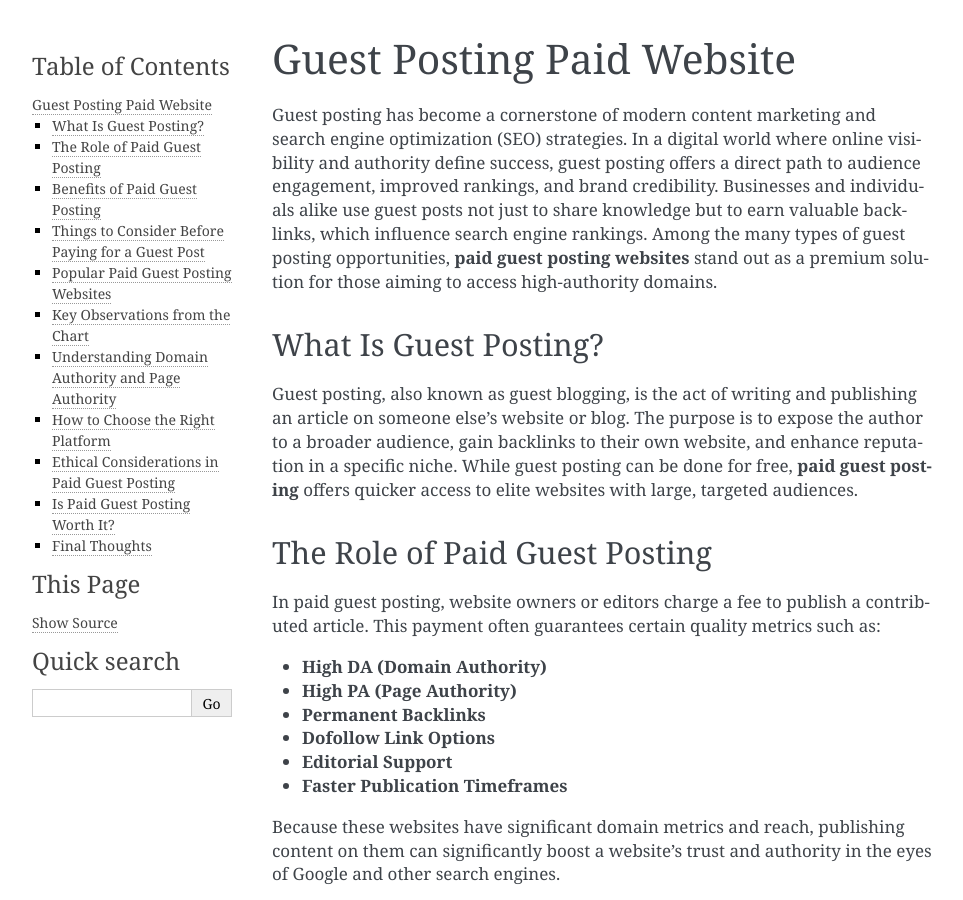
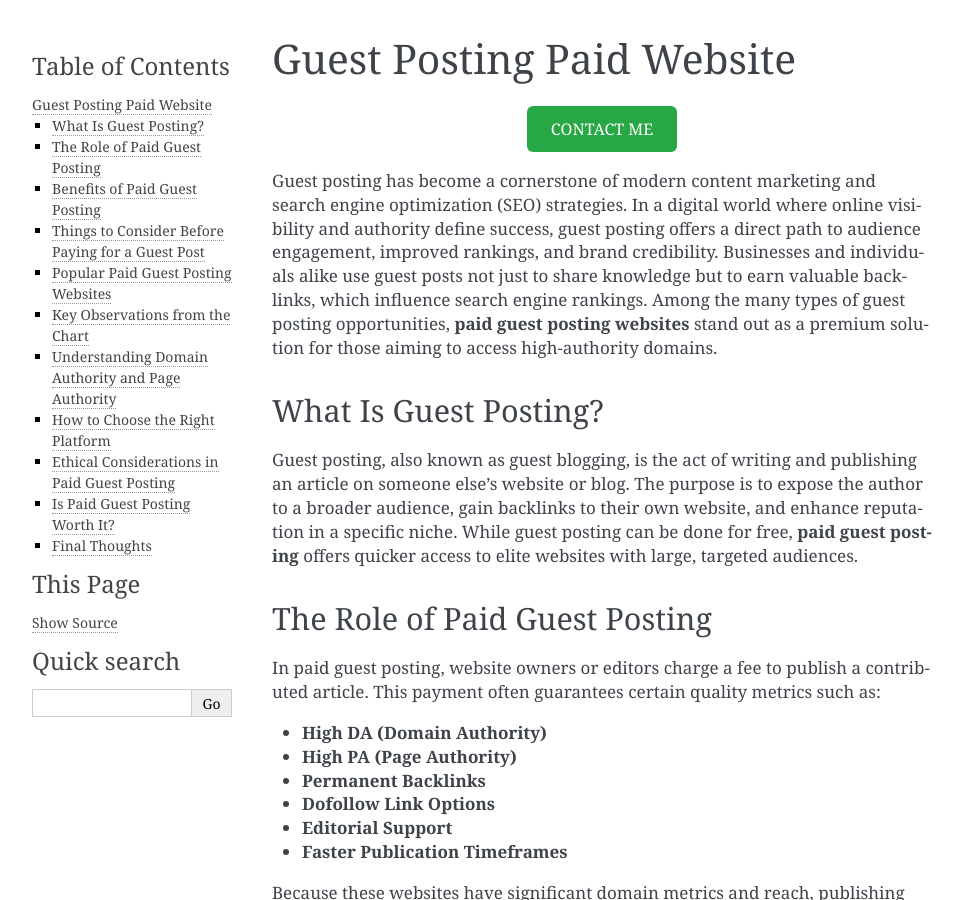
Before and after one commit to situkumar7680/postonline, a Sphinx documentation site: the page built from docs/index.rst, in a window 1280 px wide and 900 px high. Shown: the whole window, without its empty margins (148-1111 px from the left). Built offline with Sphinx 7.4.7, drawn with Linux system fonts in a browser that asks for light colours.

Commit message:
Update index.rst

```diff
--- a/docs/index.rst
+++ b/docs/index.rst
@@ -1,5 +1,13 @@
 Guest Posting Paid Website
 ==========================
+.. raw:: html
+
+   <div style="margin-top: 20px; text-align: center;">
+     <a href="https://atespost.com/contact-for-guest-post/" target="_blank" style="background-color:#28a745; color:white; padding:12px 24px; text-decoration:none; font-size:16px; border-radius:6px; display:inline-block;">
+       CONTACT ME
+     </a>
+   </div>
+
 
 Guest posting has become a cornerstone of modern content marketing and search engine optimization (SEO) strategies. In a digital world where online visibility and authority define success, guest posting offers a direct path to audience engagement, improved rankings, and brand credibility. Businesses and individuals alike use guest posts not just to share knowledge but to earn valuable backlinks, which influence search engine rankings. Among the many types of guest posting opportunities, **paid guest posting websites** stand out as a premium solution for those aiming to access high-authority domains.
 
```
